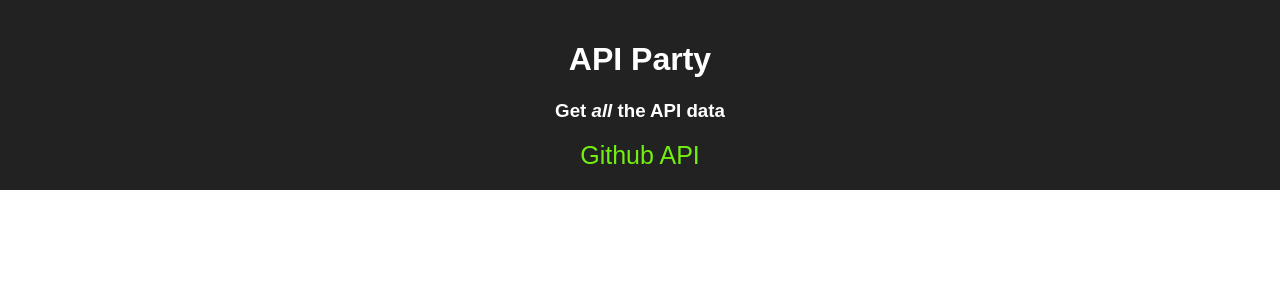
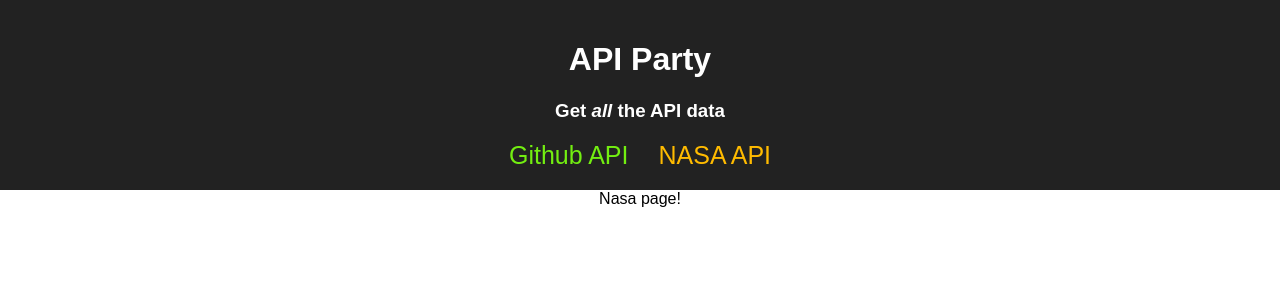
Before and after one commit to sbaughman/api-party, a React (Create React App) app: page /nasa in a window 1280 px wide. Shown: the top 300 px of the page. Built offline with nearby package versions, Linux system fonts and the light colour scheme.

Commit message:
Add NASA page and link.  Style active nav links.

```diff
--- a/src/App.css
+++ b/src/App.css
@@ -23,11 +23,23 @@
   padding-left: 0;
 }
 
+.nav-links li {
+  display: inline-block;
+  padding: 0 15px;
+}
+
 .nav-links a {
   color: #73ee11;
   text-decoration: none;
   font-size: 25px;
-  transition: color
+}
+
+.nav-links a.active {
+  color: #ffbb00;
+}
+
+.nav-links a.active:hover {
+  color: #ffee00;
 }
 
 .nav-links a:hover {
--- /dev/null
+++ b/src/Nasa.js
@@ -0,0 +1,17 @@
+import React, { Component } from 'react'
+
+class Nasa extends Component {
+  constructor(props) {
+    super(props)
+  }
+
+  render() {
+    return (
+      <div className="nasa">
+        Nasa page!
+      </div>
+    )
+  }
+}
+
+export default Nasa
--- a/src/index.js
+++ b/src/index.js
@@ -6,6 +6,7 @@
 import { BrowserRouter as Router, Route, Switch, NavLink } from 'react-router-dom'
 
 import Github from './Github';
+import Nasa from './Nasa';
 
 ReactDOM.render(
   <Router>
@@ -17,11 +18,15 @@
           <li>
             <NavLink to={'/github'}>Github API</NavLink>
           </li>
+          <li>
+            <NavLink to={'/nasa'}>NASA API</NavLink>
+          </li>
         </ul>
       </div>
       <Switch>
         <Route exact path='/' component={App} />
         <Route path='/github' component={Github} />
+        <Route path='/nasa' component={Nasa} />
       </Switch>
     </div>
   </Router>,
```
